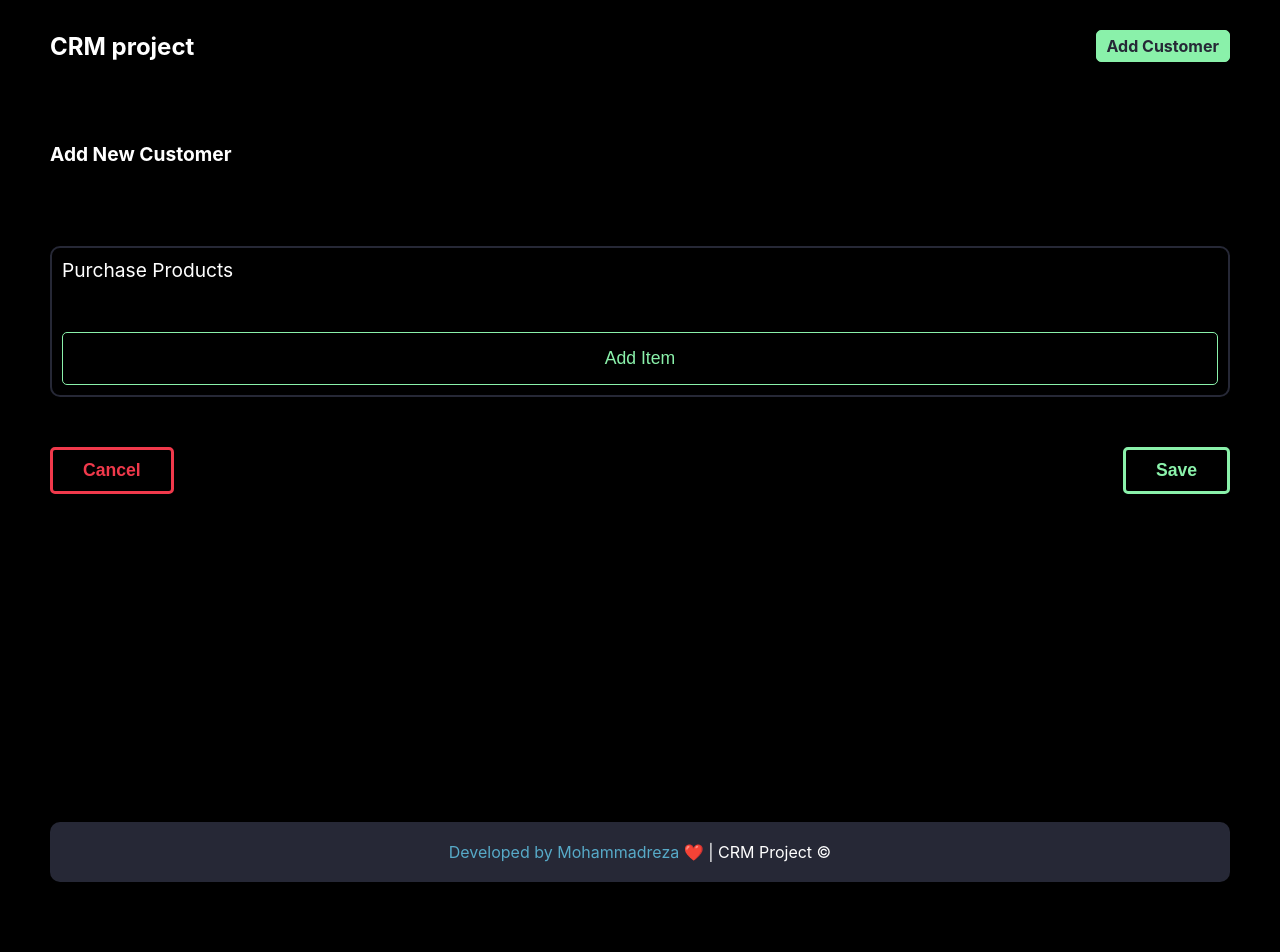
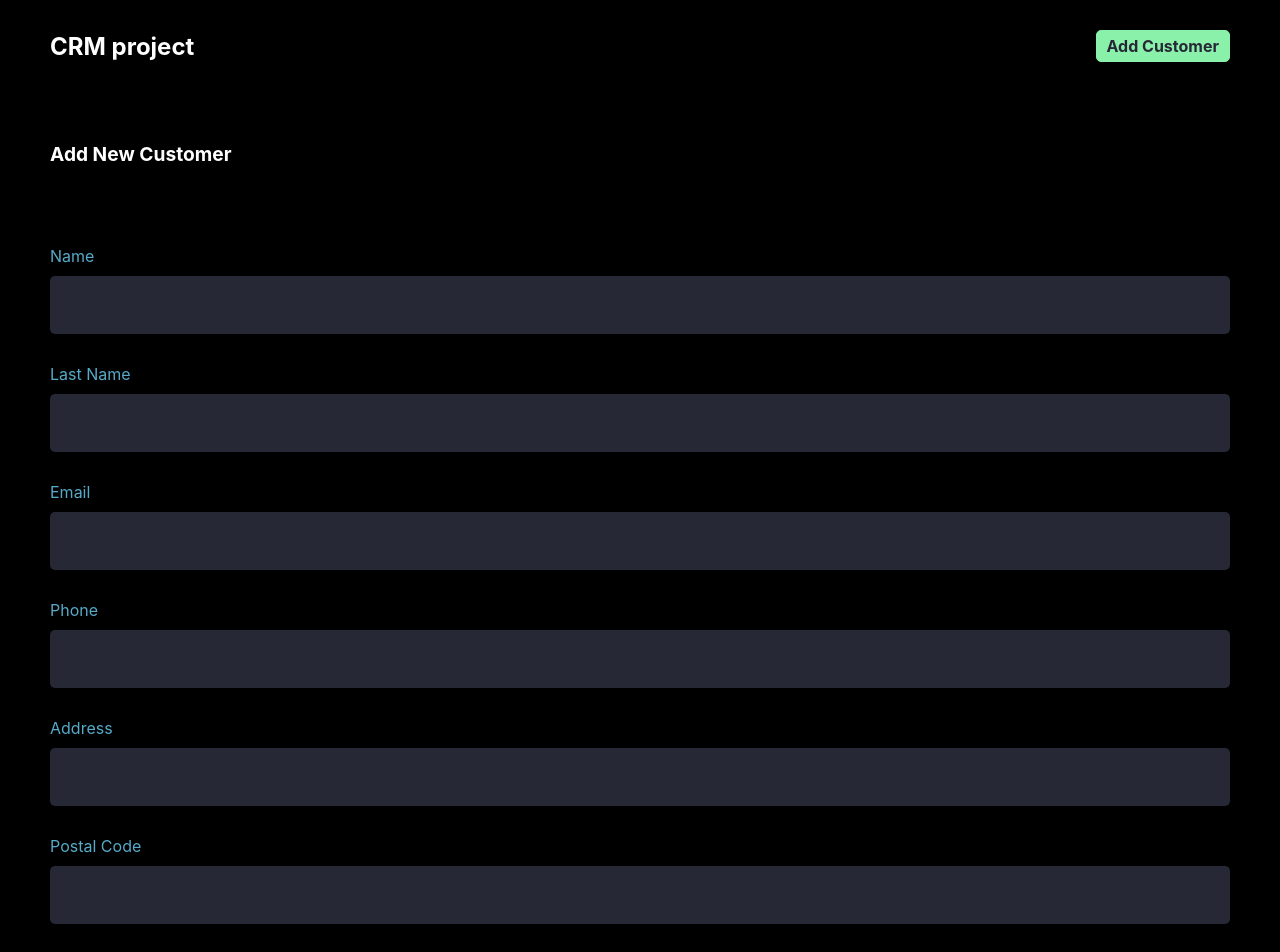
Before and after one commit to mohammadreza8822/PojectCRM, a Next.js app: page /add-customer in a window 1280 px wide. Shown: the top 952 px of the page. Before the commit the page ends 892 px from the top, so only its background shows below. Built offline with nearby package versions, Linux system fonts and the light colour scheme.

Commit message:
create form component

```diff
--- a/components/module/Form.js
+++ b/components/module/Form.js
@@ -1,8 +1,63 @@
+import FormInput from "./FormInput";
 import ItemList from "./ItemList";
 
 function Form({ form, setForm }) {
+  const changeHandler = (e) => {
+    const { name, value } = e.target;
+    setForm({ ...form, [name]: value });
+  };
+
   return (
     <div>
+      <FormInput
+        name="name"
+        label="Name"
+        type="text"
+        value={form.name}
+        onChange={changeHandler}
+      />
+      <FormInput
+        name="lastName"
+        label="Last Name"
+        type="text"
+        value={form.lastName}
+        onChange={changeHandler}
+      />
+      <FormInput
+        name="email"
+        label="Email"
+        type="text"
+        value={form.email}
+        onChange={changeHandler}
+      />
+      <FormInput
+        name="phone"
+        label="Phone"
+        type="text"
+        value={form.phone}
+        onChange={changeHandler}
+      />
+      <FormInput
+        name="address"
+        label="Address"
+        type="text"
+        value={form.address}
+        onChange={changeHandler}
+      />
+      <FormInput
+        name="postalCode"
+        label="Postal Code"
+        type="text"
+        value={form.postalCode}
+        onChange={changeHandler}
+      />
+      <FormInput
+        name="data"
+        label="Date"
+        type="date"
+        value={form.date}
+        onChange={changeHandler}
+      />
       <ItemList form={form} setForm={setForm} />
     </div>
   );
--- a/components/template/AddCustomerPage.js
+++ b/components/template/AddCustomerPage.js
@@ -22,7 +22,7 @@
       headers: { "Content-Type": "application/json" },
     });
     const data = await res.json();
-    console.log(data);
+
     if (data.status === "success") router.push("/");
   };
 
```
